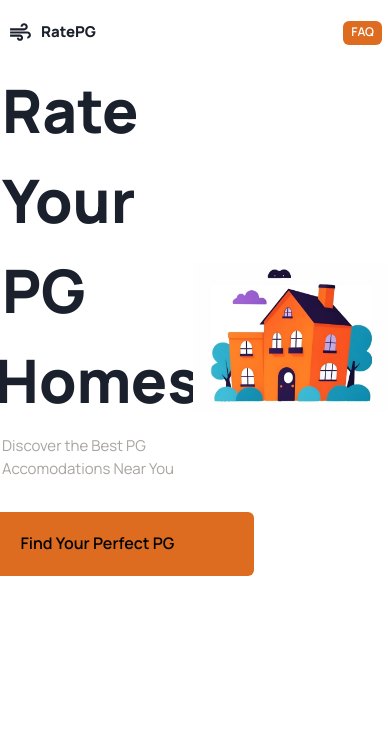
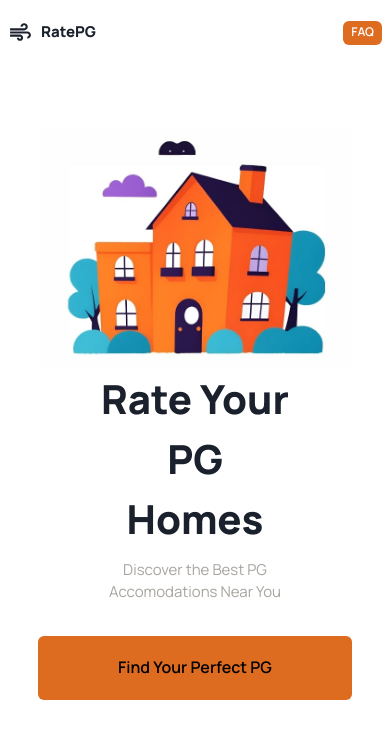
Before and after one commit to wolf1729/RatePG, a React (Vite) app in the folder frontend/: page / in a window 390 px wide. Shown: the top 738 px of the page. Built offline with nearby package versions, Linux system fonts and the light colour scheme.

Commit message:
reconfigured the loginRegistration component and fixed the landing page mobile view

```diff
--- /dev/null
+++ b/frontend/src/components/registrationComponent.jsx
@@ -0,0 +1,74 @@
+import { useNavigate } from "react-router-dom"
+import { userRegistration } from "../../utils/userAPICalls"
+import { Stack, Image, Input, Button } from "@chakra-ui/react"
+import { useState } from "react"
+import registration from '../assets/registration.jpg'
+
+function RegistrationComponent() {
+    const [username, setUsername] = useState('')
+    const [email, setEmail] = useState('')
+    const [password, setPassword] = useState('')
+    const navigate = useNavigate()
+
+    const registrationFunction = async() => {
+        try{
+            if(username === '' || email === '' || password === ''){
+                toast({
+                    title: 'Error',
+                    description: "Please fill all fields",
+                    status: 'warning',
+                    duration: 3000,
+                    isClosable: true,
+                })
+                return
+            }
+
+            const result = await userRegistration(username, email, password)
+
+            if(result.status === 'exist'){
+                toast({
+                    title: 'Warning',
+                    description: "User already exist",
+                    status: 'warning',
+                    duration: 3000,
+                    isClosable: true,
+                })
+                return
+            }
+
+            toast({
+                description: "Registration Successful",
+                status: 'success',
+                duration: 3000,
+                isClosable: true,
+            })
+            Cookies.set('userId', result.userId)
+            navigate('/search')
+        }
+        catch(err) {
+            console.log(err)
+            toast({
+                description: "Something went wrong",
+                status: 'error',
+                duration: 3000,
+                isClosable: true,
+            })
+        }
+    }
+
+    return (
+        <>
+        <div className='loginRegistrationComponent'>
+            <Stack display='flex' flexDir='column' justifyContent='center' alignItems='center' width='100%' height='100%'>
+                <Image src={registration} width={['80%','20%']} />
+                <Input type='text' value={username} onChange={(e) => setUsername(e.target.value)} placeholder='Username' width={['80%','30%']} />
+                <Input type='email' value={email} onChange={(e) => setEmail(e.target.value)} placeholder='Email' width={['80%','30%']}/>
+                <Input type='password' value={password} onChange={(e) => setPassword(e.target.value)} placeholder='Password' width={['80%','30%']}/>
+                <Button colorScheme='teal' onClick={() => registrationFunction()}>Register</Button>
+            </Stack>
+        </div>
+        </>
+    )
+}
+
+export default RegistrationComponent
--- a/frontend/src/screens/homeScreen.jsx
+++ b/frontend/src/screens/homeScreen.jsx
@@ -1,11 +1,16 @@
+import { Stack } from "@chakra-ui/react"
 import HeaderComponent from "../components/header"
 import HomePageOne from "../components/homePageOne"
 
 function HomeScreen() {
     return (
         <>
-        <HeaderComponent />
-        <HomePageOne />
+        <Stack height='100vh' width='100vw'>
+            <HeaderComponent />
+            <Stack display='flex' alignItems='center' justifyContent='center' height='80%' marginTop={5}>
+                <HomePageOne />
+            </Stack>
+        </Stack>
         </>
     )
 }
--- a/frontend/src/screens/loginRegistrationScreen.jsx
+++ b/frontend/src/screens/loginRegistrationScreen.jsx
@@ -1,11 +1,8 @@
 import '../styles/loginRegisterScreenStyle.css'
-import registration from '../assets/registration.jpg'
 import { Stack, Switch, Text, Input, Button, useToast, Image } from '@chakra-ui/react'
 import { useState } from 'react'
-import { userRegistration } from '../../utils/userAPICalls'
-import { useNavigate } from 'react-router-dom'
-import Cookies from 'js-cookie';
 import LoginComponent from '../components/loginComponent'
+import RegistrationComponent from '../components/registrationComponent'
 
 function LoginRegistrationScreen() {
     const [isChecked, setIsChecked] = useState(false)
@@ -13,74 +10,6 @@ function LoginRegistrationScreen() {
 
     const handleToggle = () => {
         setIsChecked(!isChecked);
-    }
-
-    //Code for Registration component
-    const RegistrationComponent = () => {
-        const [username, setUsername] = useState('')
-        const [email, setEmail] = useState('')
-        const [password, setPassword] = useState('')
-        const navigate = useNavigate()
-
-        const registrationFunction = async() => {
-            try{
-                if(username === '' || email === '' || password === ''){
-                    toast({
-                        title: 'Error',
-                        description: "Please fill all fields",
-                        status: 'warning',
-                        duration: 3000,
-                        isClosable: true,
-                    })
-                    return
-                }
-
-                const result = await userRegistration(username, email, password)
-
-                if(result.status === 'exist'){
-                    toast({
-                        title: 'Warning',
-                        description: "User already exist",
-                        status: 'warning',
-                        duration: 3000,
-                        isClosable: true,
-                    })
-                    return
-                }
-
-                toast({
-                    description: "Registration Successful",
-                    status: 'success',
-                    duration: 3000,
-                    isClosable: true,
-                })
-                Cookies.set('userId', result.userId)
-                navigate('/search')
-            }
-            catch(err) {
-                console.log(err)
-                toast({
-                    description: "Something went wrong",
-                    status: 'error',
-                    duration: 3000,
-                    isClosable: true,
-                })
-            }
-        }
-
-        return (
-            <>
-            <div className='loginRegistrationComponent'>
-                <Stack display='flex' flexDir='column' justifyContent='center' alignItems='center' width='100%' height='100%'>
-                    <Image src={registration} width={['80%','20%']} />
-                    <Input type='text' value={username} onChange={(e) => setUsername(e.target.value)} placeholder='Username' width={['80%','30%']} />
-                    <Input type='email' value={email} onChange={(e) => setEmail(e.target.value)} placeholder='Email' width={['80%','30%']}/>
-                    <Input type='password' value={password} onChange={(e) => setPassword(e.target.value)} placeholder='Password' width={['80%','30%']}/>
-                    <Button colorScheme='teal' onClick={() => registrationFunction()}>Register</Button>
-                </Stack>
-            </div>
-            </>
-        )
     }
 
     return (
--- a/frontend/src/styles/homePageOneStyle.css
+++ b/frontend/src/styles/homePageOneStyle.css
@@ -1,8 +1,8 @@
 @import url('https://fonts.googleapis.com/css2?family=Manrope:wght@200..800&display=swap');
 
 *{
-    margin: 0px;
-    padding: 0px;
+    margin: 0;
+    padding: 0;
 }
 
 .homepageOneMainContainer {
@@ -21,18 +21,33 @@
 }
 
 .homepageOneTextContainer .boldOne {
-    font-family: 'Manrope';
+    font-family: 'Manrope', sans-serif;
     font-size: 60px;
     font-weight: 900;
 }
 
 .homepageOneTextContainer .lightOne {
-    font-family: 'Manrope';
+    font-family: 'Manrope', sans-serif;
     font-size: 15px;
     color: rgb(168, 164, 159);
     margin-top: 10px;
 }
 
-.homepageOneImageContainer{
+.homepageOneImageContainer {
     width: 50%;
 }
+
+@media (max-width: 600px) {
+    .homepageOneMainContainer {
+        flex-direction: column-reverse;
+    }
+    .homepageOneTextContainer{
+        text-align: center;
+    }
+    .homepageOneTextContainer .boldOne{
+        font-size: 40px;
+    }
+    .homepageOneImageContainer{
+        width: 80%;
+    }
+}
```
Also changed, not shown: 1 other file (tests, documents, lock files or other folders).
